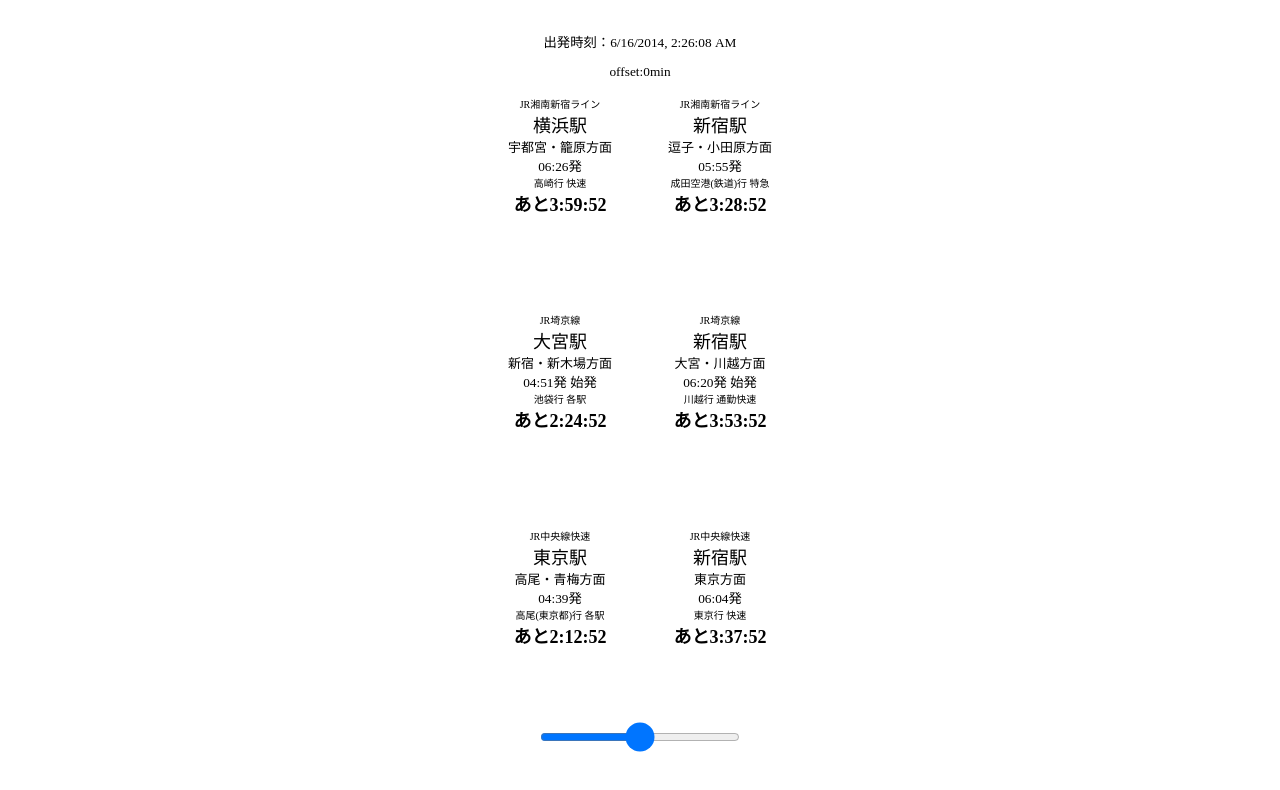
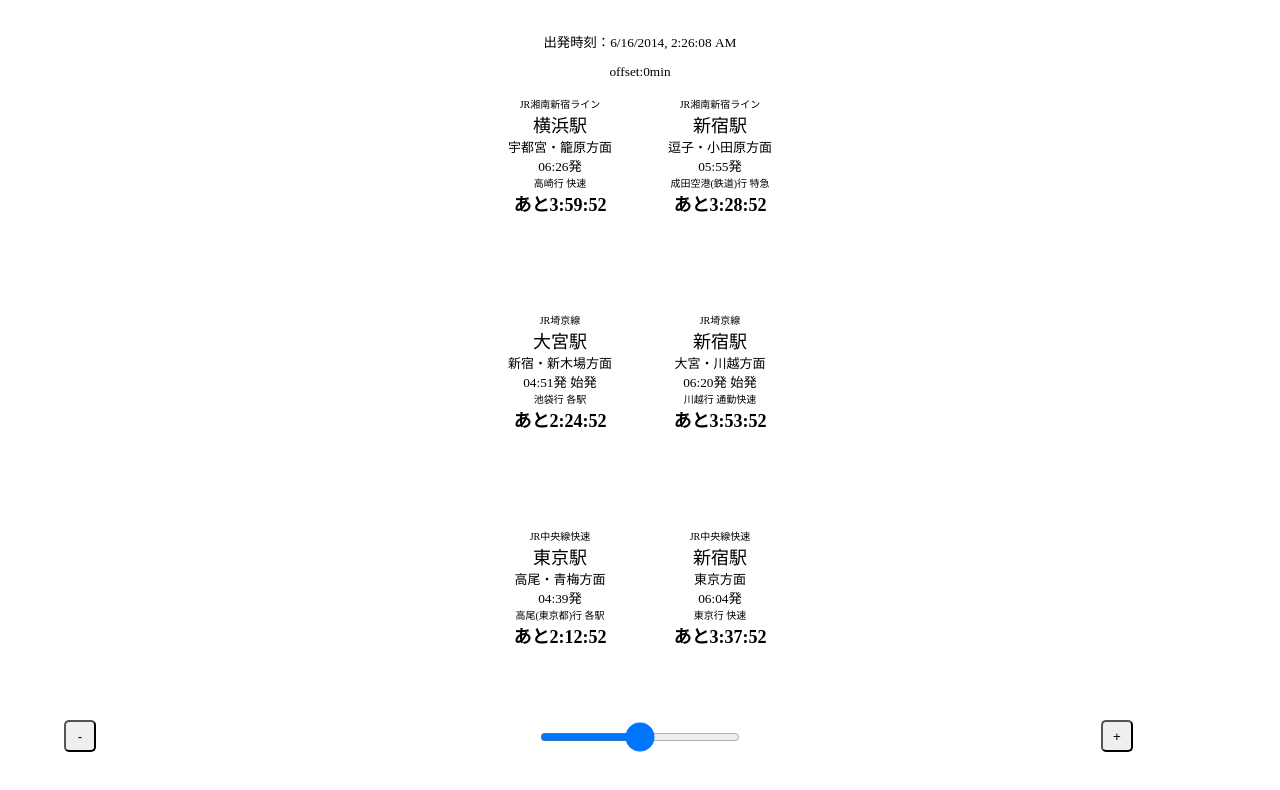
Before and after one commit to knjcode/hmms, a plain HTML site: page index.html in a window 1280 px wide. Drawn offline with Linux system fonts and the light colour scheme.

Commit message:
Add offset change button

```diff
--- a/css/hmms.css
+++ b/css/hmms.css
@@ -115,3 +115,21 @@
 input[type=range]::-webkit-slider-thumb {
   border: 15px solid;
 }
+
+#minus-button {
+  position: absolute;
+  width: 32px;
+  height: 32px;
+  top: 90%;
+  left: 5%;
+  border-radius: 5px;
+}
+
+#plus-button {
+  position: absolute;
+  width: 32px;
+  height: 32px;
+  top: 90%;
+  left: 86%;
+  border-radius: 5px;
+}
--- a/index.html
+++ b/index.html
@@ -10,7 +10,15 @@
 <script>
 var offset = 0;
 function changeval(value) {
-  offset = value;
+  offset = parseInt(value);
+  document.getElementById("slider").value = offset;
+  document.getElementById("offset").innerHTML = "offset:" + offset + "min";
+}
+function minusval() {
+  changeval(parseInt(offset) - 5);
+}
+function plusval() {
+  changeval(parseInt(offset) + 5);
 }
 </script>
 </head>
@@ -18,7 +26,7 @@
 <div class="main">
     <div id="now" class="smaller"></div>
     <form onsubmit="return false" oninput="offset.value=slider.value">
-    <div id="offset" class="smaller">offset:<output name="offset" for="slider">0</output>min</div>
+    <div id="offset" class="smaller">offset:0min</div>
     <div id="box1">
       <div id="route1" class="x-small"></div>
       <div id="station1" class="large"></div>
@@ -73,7 +81,9 @@
       <div id="type6" class="xx-small"></div>
       <p id="dur6" class="large"></p>
     </div>
-    <input type="range" id="slider" name="slider" min="-30" max="30" value="0" step="1" onchange="changeval(value)" />
+    <button type="button" id="minus-button" onclick="minusval()">-</button>
+    <input type="range" id="slider" min="-30" max="30" value="0" step="1" onchange="changeval(value)" />
+    <button type="button" id="plus-button" onclick="plusval()">+</button>
 </div>
 <script type="text/javascript" src="js/japanese.holiday.js"></script>
 <script type="text/javascript" src="js/hmms.js"></script>
```
